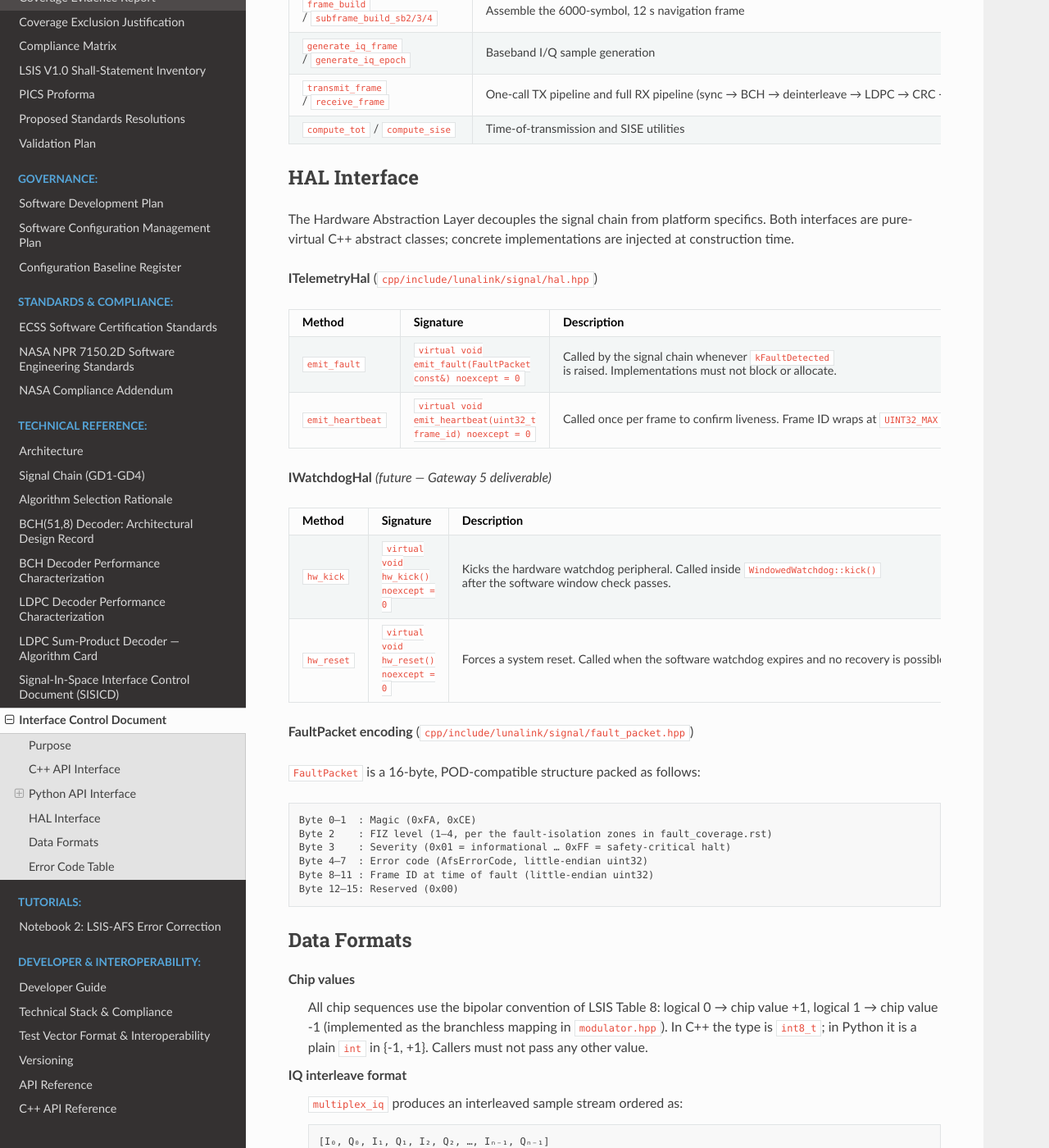
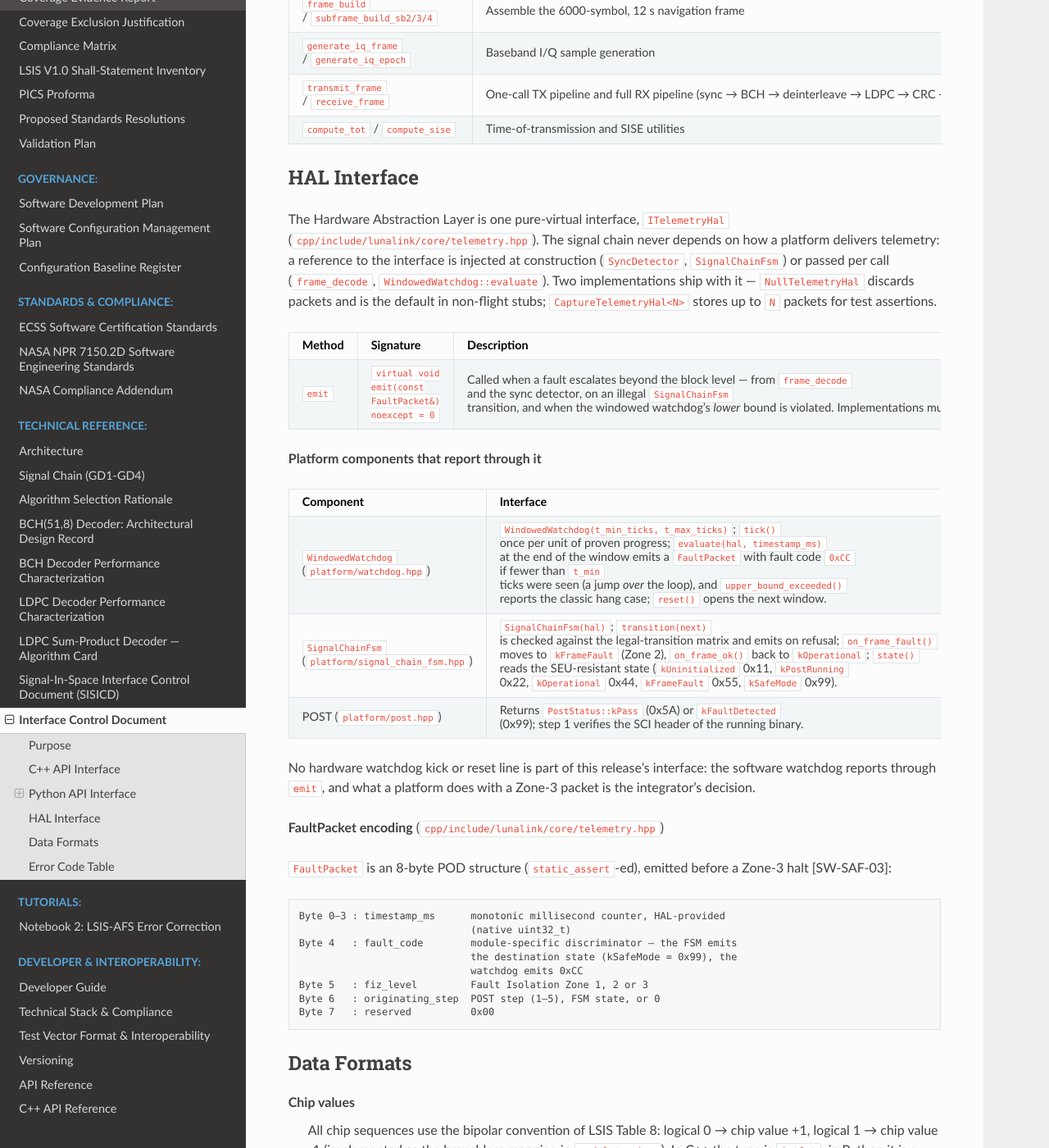
Before and after one commit to luar-space/lunalink, a Sphinx documentation site: the page built from docs/signal/icd.rst, in a window 1280 px wide and 1400 px high, scrolled down 2584 px. Shown: the whole window at 82% size. Built offline with Sphinx 7.4.7 and the Read the Docs theme 3.1.0, drawn with Linux system fonts in a browser that asks for light colours; pages that are not in the unit, such as notebooks, are missing from menus; some of the changed text lies outside the part shown.

Commit message:
docs: bring the ICD's HAL and error-code sections into line with the code
The Interface Control Document described interfaces that do not exist:
`signal/hal.hpp` with `emit_fault`/`emit_heartbeat`, an `IWatchdogHal`
with `hw_kick`/`hw_reset`, a 16-byte `FaultPacket` with magic bytes in
`signal/fault_packet.hpp`, and a single `enum class AfsErrorCode :
uint32_t` in `signal/error.hpp` with nine contiguous values. None of
those headers or identifiers is in the tree. The code has one interface,
`ITelemetryHal::emit(const FaultPacket&)` in `core/telemetry.hpp`, an
8-byte packet, and a status enumeration per subsystem with SEU-resistant
values.

The three sections are rewritten from the headers: the HAL section now
names the real interface, its two shipped implementations, and the
platform components that report through it (windowed watchdog,
signal-chain FSM, POST) with their actual method names and state codes;
the FaultPacket layout is the 8-byte struct; the error-code table lists
the seventeen status enumerations with their enumerators, and explains
the Hamming-distance encoding they share. The containment column follows
the Fault Isolation Zones as mission_assurance.rst defines them — the old
table had the numbering inverted (it called a safe-mode halt "FIZ-1").

Also corrected: the multiplex_iq description claimed equal-length I and Q
inputs and 2x output; it takes one epoch (2046 I chips, 10230 Q chips)
and emits 20460 samples. `liblunalink` is `lunalink_core` (ICD and
gateway8).

Every backticked identifier in the ICD now resolves in cpp/include or
src/lunalink, and every header path it names exists. Docs build clean
with -W.

Co-Authored-By: Claude Fable 5.1 <noreply@anthropic.com>
Claude-Session: https://claude.ai/code/session_01SXdz4jKzhMXcZ4iQH49sb5

```diff
--- a/docs/gateway8.rst
+++ b/docs/gateway8.rst
@@ -97,7 +97,7 @@ can enter at (see :doc:`quickstart` §*API Layers*):
      - ``frame_build()``, ``frame_decode()``, ``parse_sb2()``, …
      - :doc:`api` §*Low-Level API*
    * - Layer 0 (C++)
-     - ``liblunalink`` public headers, nanobind extension
+     - ``lunalink_core`` public headers, nanobind extension
      - :doc:`api_cpp` --- every public entity rendered from the headers by
        Doxygen and Breathe; :doc:`signal/icd` --- the Interface Control
        Document with error codes and thread-safety per function
--- a/docs/signal/icd.rst
+++ b/docs/signal/icd.rst
@@ -13,7 +13,7 @@ Purpose
 This Interface Control Document (ICD) defines all externally visible interfaces
 of the LunaLink LSIS-AFS library.  It covers:
 
-* The public C++ API exported from ``liblunalink``.
+* The public C++ API exported from ``lunalink_core``.
 * The Python bindings exposed through the ``_afs`` nanobind extension module.
 * The Hardware Abstraction Layer (HAL) interfaces for telemetry and watchdog.
 * Wire-level data formats (chip values, IQ interleave, ``FaultPacket``).
@@ -218,58 +218,77 @@ parameter tables, and runnable examples are in the API reference
 HAL Interface
 --------------
 
-The Hardware Abstraction Layer decouples the signal chain from platform
-specifics.  Both interfaces are pure-virtual C++ abstract classes; concrete
-implementations are injected at construction time.
-
-**ITelemetryHal** (``cpp/include/lunalink/signal/hal.hpp``)
+The Hardware Abstraction Layer is one pure-virtual interface,
+``ITelemetryHal`` (``cpp/include/lunalink/core/telemetry.hpp``).  The signal
+chain never depends on how a platform delivers telemetry: a reference to the
+interface is injected at construction (``SyncDetector``, ``SignalChainFsm``)
+or passed per call (``frame_decode``, ``WindowedWatchdog::evaluate``).  Two
+implementations ship with it — ``NullTelemetryHal`` discards packets and is
+the default in non-flight stubs; ``CaptureTelemetryHal<N>`` stores up to
+``N`` packets for test assertions.
 
 .. list-table::
    :header-rows: 1
-   :widths: 30 30 40
+   :widths: 20 40 40
 
    * - Method
      - Signature
      - Description
-   * - ``emit_fault``
-     - ``virtual void emit_fault(FaultPacket const&) noexcept = 0``
-     - Called by the signal chain whenever ``kFaultDetected`` is raised.
-       Implementations must not block or allocate.
-   * - ``emit_heartbeat``
-     - ``virtual void emit_heartbeat(uint32_t frame_id) noexcept = 0``
-     - Called once per frame to confirm liveness.  Frame ID wraps at
-       ``UINT32_MAX``.
+   * - ``emit``
+     - ``virtual void emit(const FaultPacket&) noexcept = 0``
+     - Called when a fault escalates beyond the block level — from
+       ``frame_decode`` and the sync detector, on an illegal
+       ``SignalChainFsm`` transition, and when the windowed watchdog's
+       *lower* bound is violated.  Implementations must not block, allocate
+       or throw.
 
-**IWatchdogHal** *(future — Gateway 5 deliverable)*
+**Platform components that report through it**
 
 .. list-table::
    :header-rows: 1
-   :widths: 30 30 40
+   :widths: 26 74
 
-   * - Method
-     - Signature
-     - Description
-   * - ``hw_kick``
-     - ``virtual void hw_kick() noexcept = 0``
-     - Kicks the hardware watchdog peripheral.  Called inside
-       ``WindowedWatchdog::kick()`` after the software window check passes.
-   * - ``hw_reset``
-     - ``virtual void hw_reset() noexcept = 0``
-     - Forces a system reset.  Called when the software watchdog expires
-       and no recovery is possible.
+   * - Component
+     - Interface
+   * - ``WindowedWatchdog``
+       (``platform/watchdog.hpp``)
+     - ``WindowedWatchdog(t_min_ticks, t_max_ticks)``; ``tick()`` once per
+       unit of proven progress; ``evaluate(hal, timestamp_ms)`` at the end
+       of the window emits a ``FaultPacket`` with fault code ``0xCC`` if
+       fewer than ``t_min`` ticks were seen (a jump *over* the loop), and
+       ``upper_bound_exceeded()`` reports the classic hang case;
+       ``reset()`` opens the next window.
+   * - ``SignalChainFsm``
+       (``platform/signal_chain_fsm.hpp``)
+     - ``SignalChainFsm(hal)``; ``transition(next)`` is checked against the
+       legal-transition matrix and emits on refusal; ``on_frame_fault()``
+       moves to ``kFrameFault`` (Zone 2), ``on_frame_ok()`` back to
+       ``kOperational``; ``state()`` reads the SEU-resistant state
+       (``kUninitialized`` 0x11, ``kPostRunning`` 0x22, ``kOperational``
+       0x44, ``kFrameFault`` 0x55, ``kSafeMode`` 0x99).
+   * - POST (``platform/post.hpp``)
+     - Returns ``PostStatus::kPass`` (0x5A) or ``kFaultDetected`` (0x99);
+       step 1 verifies the SCI header of the running binary.
 
-**FaultPacket encoding** (``cpp/include/lunalink/signal/fault_packet.hpp``)
+No hardware watchdog kick or reset line is part of this release's
+interface: the software watchdog reports through ``emit``, and what a
+platform does with a Zone-3 packet is the integrator's decision.
 
-``FaultPacket`` is a 16-byte, POD-compatible structure packed as follows:
+**FaultPacket encoding** (``cpp/include/lunalink/core/telemetry.hpp``)
+
+``FaultPacket`` is an 8-byte POD structure (``static_assert``-ed), emitted
+before a Zone-3 halt [SW-SAF-03]:
 
 .. code-block:: text
 
-   Byte 0–1  : Magic (0xFA, 0xCE)
-   Byte 2    : FIZ level (1–4, per the fault-isolation zones in fault_coverage.rst)
-   Byte 3    : Severity (0x01 = informational … 0xFF = safety-critical halt)
-   Byte 4–7  : Error code (AfsErrorCode, little-endian uint32)
-   Byte 8–11 : Frame ID at time of fault (little-endian uint32)
-   Byte 12–15: Reserved (0x00)
+   Byte 0–3 : timestamp_ms      monotonic millisecond counter, HAL-provided
+                                (native uint32_t)
+   Byte 4   : fault_code        module-specific discriminator — the FSM emits
+                                the destination state (kSafeMode = 0x99), the
+                                watchdog emits 0xCC
+   Byte 5   : fiz_level         Fault Isolation Zone 1, 2 or 3
+   Byte 6   : originating_step  POST step (1–5), FSM state, or 0
+   Byte 7   : reserved          0x00
 
 Data Formats
 -------------
@@ -285,64 +304,117 @@ Data Formats
 
         [I₀, Q₀, I₁, Q₁, I₂, Q₂, …, Iₙ₋₁, Qₙ₋₁]
 
-    Output length is always 2 × input length.  Both I and Q inputs must have
-    identical length; a ``kLengthMismatch`` error is returned otherwise.
+    It works one code epoch at a time: 2046 AFS-I chips and 10230 AFS-Q chips
+    in, 20460 interleaved ``int16`` samples out — each I chip is held for the
+    five Q chips it spans, since the chip rates are 1.023 and 5.115 Mchip/s.
+    A shorter input returns ``IqMuxStatus::kInputTooSmall``, an output that
+    cannot hold 20460 samples returns ``kOutputTooSmall``, and a chip outside
+    {-1, +1} returns ``kInvalidISample`` / ``kInvalidQSample``; nothing is
+    written on any of them.
 
 **FaultPacket byte layout**
-    Described in §HAL Interface above.  The structure is always 16 bytes,
-    zero-padded.  The magic bytes allow receivers to validate packet framing.
+    Described in §HAL Interface above: 8 bytes, native struct layout, the
+    ``reserved`` byte always zero.  Framing and any transport encoding are
+    the telemetry HAL implementation's responsibility.
 
 Error Code Table
 -----------------
 
-All error codes are members of ``enum class AfsErrorCode : uint32_t``
-(``cpp/include/lunalink/signal/error.hpp``).
+Every fallible function returns a subsystem status enumeration rather than
+throwing; the build is ``-fno-exceptions``.  Each enumeration is
+``enum class … : uint8_t`` with **SEU-resistant values** — non-contiguous
+codes of Hamming distance ≥ 4 from one another (``0x5A``, ``0xA5``,
+``0x33``, ``0xCC``, …), so a single bit flip in a stored status yields an
+*illegal* value rather than a different legal one.  Success is ``kOk``
+(``0x5A``) everywhere, and ``kFaultDetected`` is the CFI/TMR/integrity
+failure that also raises a ``FaultPacket`` through the HAL.
 
 .. list-table::
    :header-rows: 1
-   :widths: 28 12 40 20
+   :widths: 24 22 54
 
-   * - Enumerator
-     - Hex Value
-     - Description
-     - FIZ Level
-   * - ``kOk``
-     - ``0x0000``
-     - Operation succeeded; no fault
-     - N/A
-   * - ``kFaultDetected``
-     - ``0x0001``
-     - TMR vote mismatch or CFI guard mismatch detected
-     - FIZ-1 (signal chain halt)
-   * - ``kInvalidPrn``
-     - ``0x0002``
-     - PRN ID outside valid range 1–210
-     - FIZ-2 (function return; caller must handle)
-   * - ``kBoundsViolation``
-     - ``0x0003``
-     - ``CheckedRange`` index out of bounds
-     - FIZ-1 (safety-critical; chain halted)
-   * - ``kLengthMismatch``
-     - ``0x0004``
-     - I and Q chip span lengths differ
-     - FIZ-2 (function return)
-   * - ``kWatchdogExpired``
-     - ``0x0005``
-     - Software windowed watchdog expired without a valid kick
-     - FIZ-1 (signal chain halt)
-   * - ``kInvalidStateTransition``
-     - ``0x0006``
-     - FSM received an event invalid for the current state
-     - FIZ-2 (FSM remains in previous state; caller notified)
-   * - ``kPostFailed``
-     - ``0x0007``
-     - Power-On Self-Test returned failure on one or more checks
-     - FIZ-1 (system must not enter operational mode)
-   * - ``kCrcMismatch``
-     - ``0x0008``
-     - CRC-24Q check failed on received message
-     - FIZ-3 (message discarded; frame processing continues)
-   * - ``kFecUncorrectable``
-     - ``0x0009``
-     - BCH/LDPC decoder encountered uncorrectable error pattern
-     - FIZ-3 (subframe discarded; frame processing continues)
+   * - Enumeration (header)
+     - Enumerators besides ``kOk`` / ``kFaultDetected``
+     - Containment on a non-``kOk`` return
+   * - ``PrnStatus``
+       (``codes/prn_codes.hpp``)
+     - ``kInvalidPrn`` (PRN outside 1–210), ``kNullOutput``,
+       ``kInvalidChipIndex``
+     - Argument error: returned without writing output; caller handles
+   * - ``LegendreStatus`` (``codes/legendre.hpp``)
+     - ``kOutputTooSmall``, ``kInvalidPrime`` (not in {1499, 10223})
+     - Argument error
+   * - ``MatchedCodeStatus`` (``codes/matched_code.hpp``)
+     - ``kInvalidPrn``, ``kInvalidEpoch``, ``kOutputTooSmall``,
+       ``kInvalidAssignment``
+     - Argument error
+   * - ``BchStatus`` (``encoding/bch.hpp``)
+     - ``kOutputTooSmall``, ``kInvalidFid``, ``kInvalidToi``,
+       ``kNullOutput``, ``kInvalidInput``, ``kAmbiguousMatch`` (two
+       codewords at equal Hamming distance)
+     - ``kAmbiguousMatch`` is a decode failure: the frame is discarded at
+       the frame boundary (Zone 2) and the chain resumes with the next one;
+       the rest are argument errors
+   * - ``LdpcStatus`` (``encoding/ldpc.hpp``)
+     - ``kInvalidInput``, ``kOutputTooSmall``, ``kNotConverged``
+       (iteration cap reached without a satisfied syndrome)
+     - ``kNotConverged`` is a decode failure (Zone 2, frame discarded);
+       the rest are argument errors
+   * - ``CrcStatus`` (``encoding/crc.hpp``)
+     - ``kNullInput``, ``kOutputTooSmall``
+     - Argument errors; a CRC *mismatch* is reported as ``false`` from
+       ``crc24_verify`` and as ``FrameDecodeStatus::kCrcFailed``
+   * - ``InterleaverStatus`` (``encoding/interleaver.hpp``)
+     - ``kInputTooSmall``, ``kOutputTooSmall``
+     - Argument error
+   * - ``FrameStatus`` (``messages/frame.hpp``)
+     - ``kOutputTooSmall``, ``kInvalidFid``, ``kInvalidToi``,
+       ``kBchFailed``, ``kLdpcFailed``, ``kCrcFailed``
+     - Argument errors on the input checks; the decode failures discard
+       the frame (Zone 2)
+   * - ``FrameDecodeStatus`` (``messages/frame_decode.hpp``)
+     - ``kSyncNotFound``, ``kBchFailed``, ``kLdpcFailed``, ``kCrcFailed``,
+       ``kInvalidInput``
+     - Zone 2 — the frame is discarded and the next one is processed; the
+       Python layer maps these to ``SyncNotFoundError`` and friends
+   * - ``MessageParseStatus`` (``messages/message_parser.hpp``)
+     - ``kInvalidInput``
+     - Argument error
+   * - ``TotStatus`` (``messages/time_of_transmission.hpp``)
+     - ``kInvalidToi``, ``kInvalidItow``, ``kInvalidWn``, ``kInvalidDelta``
+       (NaN/Inf)
+     - Argument error
+   * - ``ModulationStatus`` (``signal/modulator.hpp``)
+     - ``kInvalidSymbol``, ``kInvalidChipValue``, ``kOutputTooSmall``
+     - Argument error
+   * - ``IqMuxStatus`` (``signal/iq_mux.hpp``)
+     - ``kInputTooSmall``, ``kOutputTooSmall``, ``kInvalidISample``,
+       ``kInvalidQSample``, ``kNullInput``
+     - Argument error, returned before anything is written; ignoring the
+       status would let malformed I/Q reach the RF stage, hence the
+       ``[[nodiscard]]`` message on the function
+   * - ``SignalGenStatus`` (``signal/signal_gen.hpp``)
+     - ``kInvalidPrn``, ``kInvalidInput``, ``kModulationFailed``,
+       ``kMuxFailed``
+     - Argument error, or a propagated failure from the stage named
+   * - ``SyncDetectorStatus`` (``signal/sync_detector.hpp``)
+     - ``kInvalidInput``, ``kNotDetected`` (peak below threshold)
+     - ``kNotDetected`` discards the frame (Zone 2); ``kInvalidInput`` is an
+       argument error
+   * - ``SiseStatus`` (``core/sise.hpp``)
+     - ``kInvalidInput`` (NaN/Inf or null), ``kEmptyData``
+     - Argument error
+   * - ``PostStatus`` (``platform/post.hpp``)
+     - *(none — ``kPass`` 0x5A or ``kFaultDetected``)*
+     - Zone 3 — the system must not enter ``kOperational``
+
+``kFaultDetected`` follows the Fault Isolation Zones of
+:doc:`../assurance/mission_assurance`: at the block where it is detected
+(Zone 1) the function scrubs its buffers and returns without writing
+output; the caller applies frame-level policy (Zone 2), discarding the
+frame and resuming with the next; two consecutive frame faults, a failed
+integrity check or a legal-transition-matrix miss escalate to Zone 3 —
+``SignalChainFsm`` enters ``kSafeMode``, transmission halts and a
+``FaultPacket`` is emitted.  The exact values of every enumerator are in the header
+named, and in :doc:`../api_cpp`; the tests reference them by name, so a
+renumbering is caught at compile time rather than by this table.
```
Also changed, not shown: SUBMISSION.md (+3 -3 lines).
